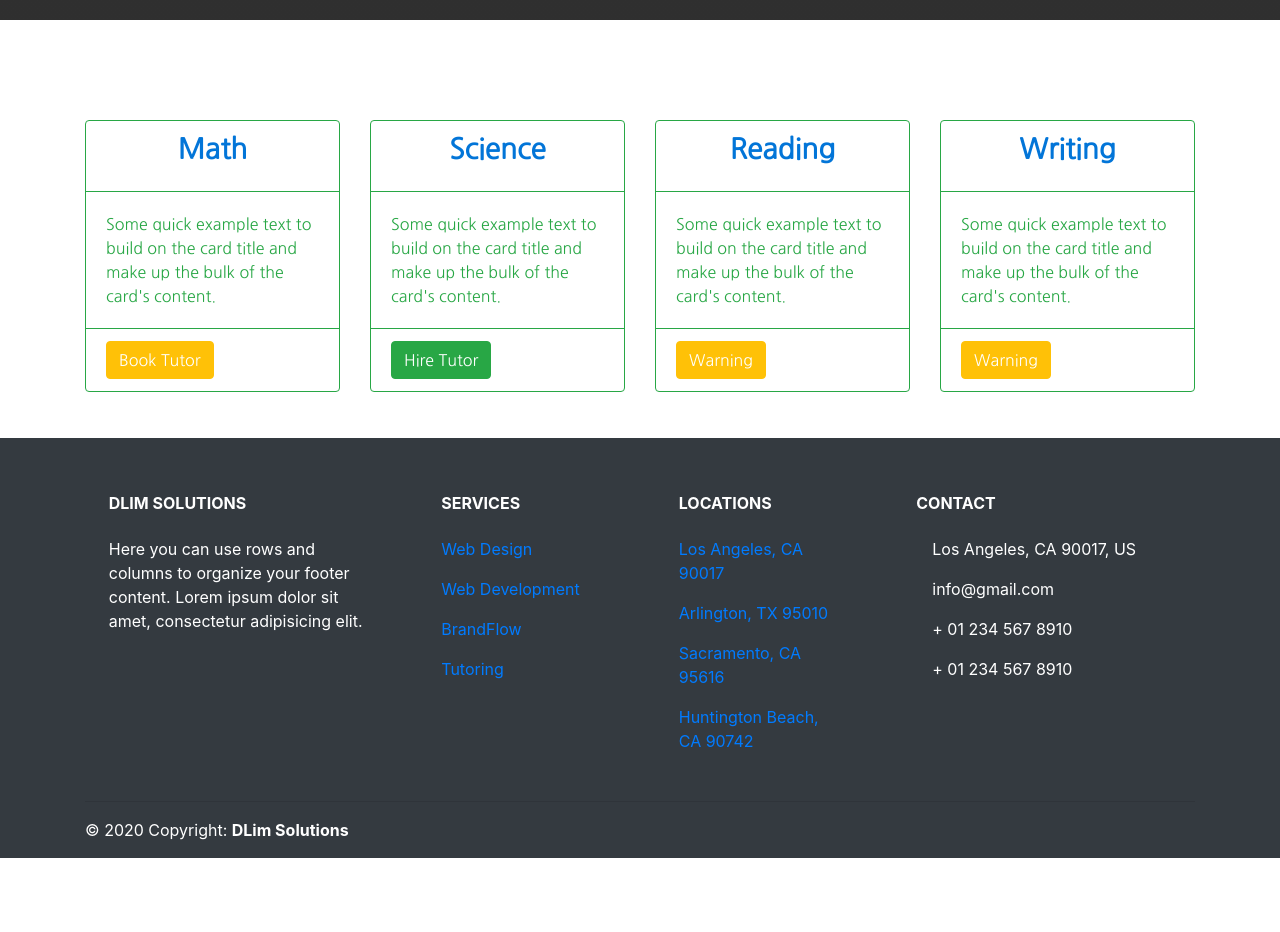
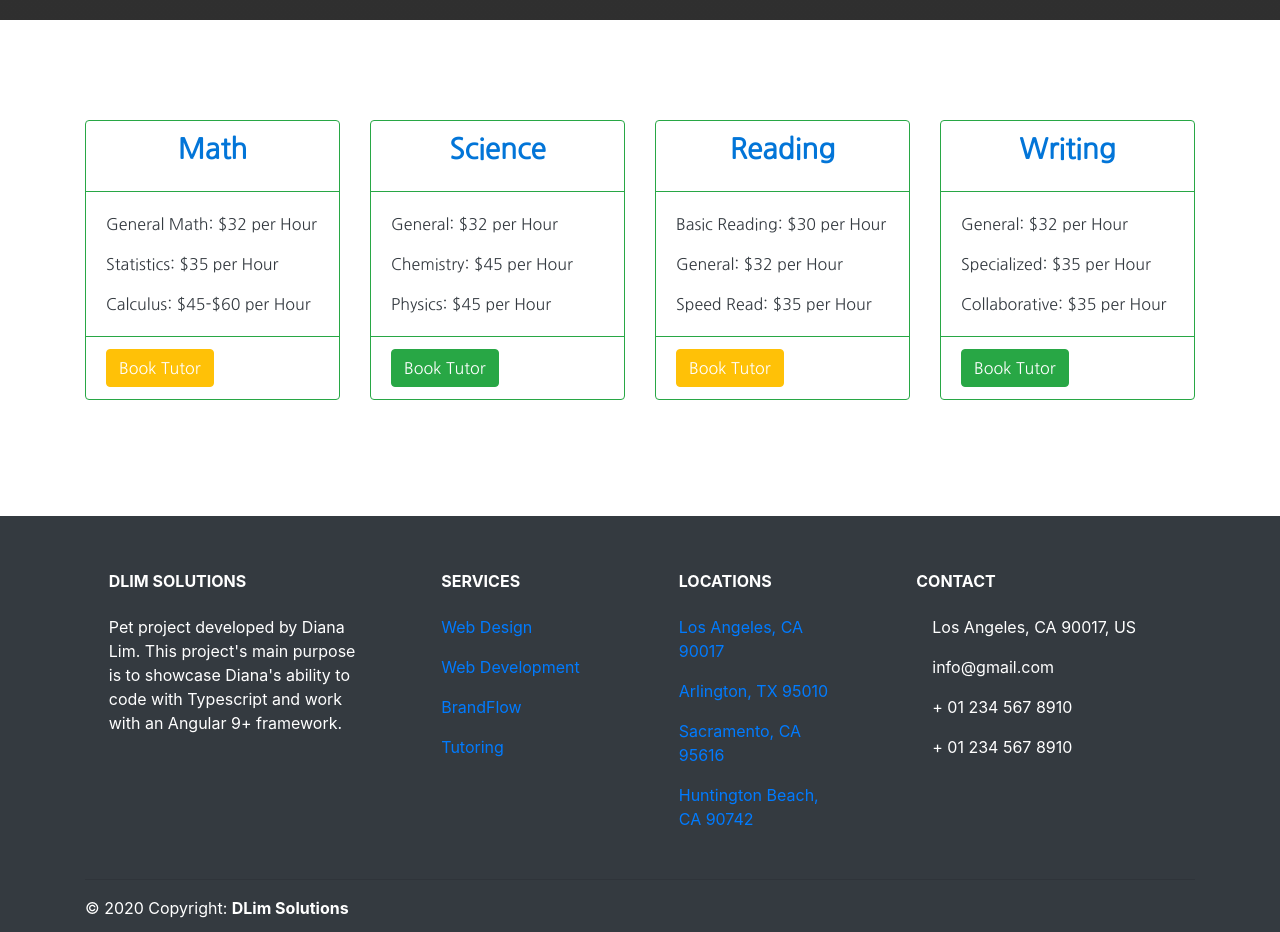
Before and after one commit to diana-lim/dlimsolutions, an Angular app in the folder dlim/: page /tutoring in a window 1280 px wide. Shown: the part 780-1712 px from the top of the page. Before the commit the page ends 1638 px from the top, so only its background shows below. Built offline with nearby package versions, Linux system fonts and the light colour scheme; grey boxes are pictures that could not be loaded; what angularfire2 would draw is missing.

Commit message:
Edited some text on tutoring page

```diff
--- a/dlim/src/app/bs-footer/bs-footer.component.html
+++ b/dlim/src/app/bs-footer/bs-footer.component.html
@@ -12,9 +12,7 @@
         <!-- Grid column -->
         <div class="col-md-3 col-lg-3 col-xl-3 mx-auto mt-3">
           <h6 class="text-uppercase mb-4 font-weight-bold">DLim Solutions</h6>
-          <p>Here you can use rows and columns to organize your footer content. Lorem ipsum dolor sit amet,
-            consectetur
-            adipisicing elit.</p>
+          <p>Pet project developed by Diana Lim. This project's main purpose is to showcase Diana's ability to code with Typescript and work with an Angular 9+ framework.</p>
         </div>
         <!-- Grid column -->
 
--- a/dlim/src/app/tutoring/tutoring.component.css
+++ b/dlim/src/app/tutoring/tutoring.component.css
@@ -47,7 +47,7 @@ h5 {
 
 .container {
     margin-top: 100px;
-    margin-bottom: 30px;
+    margin-bottom: 100px;
 }
 
 .card-title {
--- a/dlim/src/app/tutoring/tutoring.component.html
+++ b/dlim/src/app/tutoring/tutoring.component.html
@@ -25,9 +25,11 @@
           <div class="card-header bg-transparent border-success">
             <h5 class="card-title">Math</h5>
           </div>
-          <div class="card-body text-success">
+          <div class="card-body text-dark">
 
-            <p class="card-text">Some quick example text to build on the card title and make up the bulk of the card's content.</p>
+            <p class="card-text">General Math: $32 per Hour</p>
+            <p class="card-text">Statistics: $35 per Hour</p>
+            <p class="card-text">Calculus: $45-$60 per Hour</p>
           </div>
           <div class="card-footer bg-transparent border-success">
             <button type="button" class="btn btn-warning">Book Tutor</button>
@@ -39,12 +41,14 @@
           <div class="card-header bg-transparent border-success">
             <h5 class="card-title">Science</h5>
           </div>
-          <div class="card-body text-success">
+          <div class="card-body text-dark">
 
-            <p class="card-text">Some quick example text to build on the card title and make up the bulk of the card's content.</p>
+            <p class="card-text">General: $32 per Hour</p>
+            <p class="card-text">Chemistry: $45 per Hour</p>
+            <p class="card-text">Physics: $45 per Hour</p>
           </div>
           <div class="card-footer bg-transparent border-success">
-            <button type="button" class="btn btn-success">Hire Tutor</button>
+            <button type="button" class="btn btn-success">Book Tutor</button>
           </div>
         </div>
       </div>
@@ -53,12 +57,14 @@
           <div class="card-header bg-transparent border-success">
             <h5 class="card-title">Reading</h5>
           </div>
-          <div class="card-body text-success">
+          <div class="card-body text-dark">
 
-            <p class="card-text">Some quick example text to build on the card title and make up the bulk of the card's content.</p>
+            <p class="card-text">Basic Reading: $30 per Hour</p>
+            <p class="card-text">General: $32 per Hour</p>
+            <p class="card-text">Speed Read: $35 per Hour</p>
           </div>
           <div class="card-footer bg-transparent border-success">
-            <button type="button" class="btn btn-warning">Warning</button>
+            <button type="button" class="btn btn-warning">Book Tutor</button>
           </div>
         </div>
       </div>
@@ -67,12 +73,14 @@
           <div class="card-header bg-transparent border-success">
             <h5 class="card-title">Writing</h5>
           </div>
-          <div class="card-body text-success">
+          <div class="card-body text-dark">
 
-            <p class="card-text">Some quick example text to build on the card title and make up the bulk of the card's content.</p>
+            <p class="card-text">General: $32 per Hour</p>
+            <p class="card-text">Specialized: $35 per Hour</p>
+            <p class="card-text">Collaborative: $35 per Hour</p>
           </div>
           <div class="card-footer bg-transparent border-success">
-            <button type="button" class="btn btn-warning">Warning</button>
+            <button type="button" class="btn btn-success">Book Tutor</button>
           </div>
         </div>
       </div>
```
